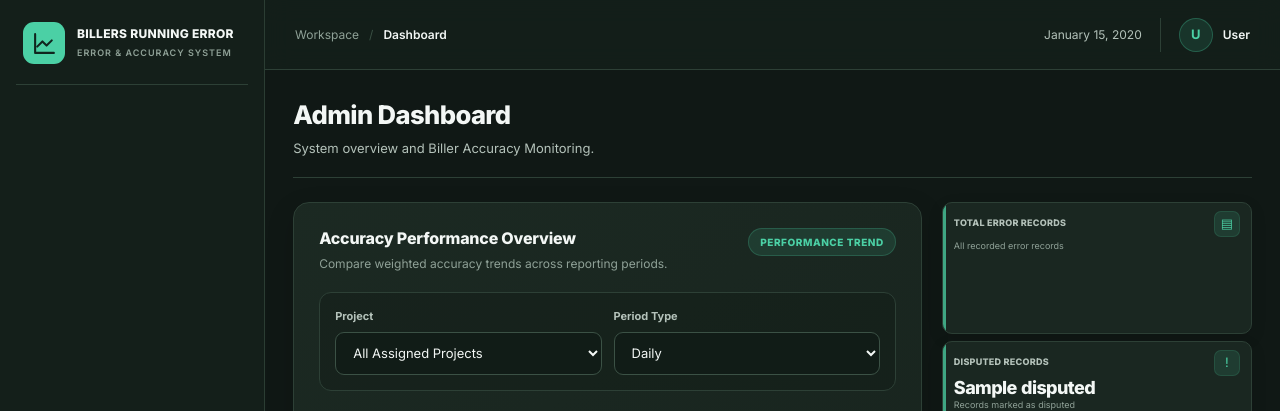
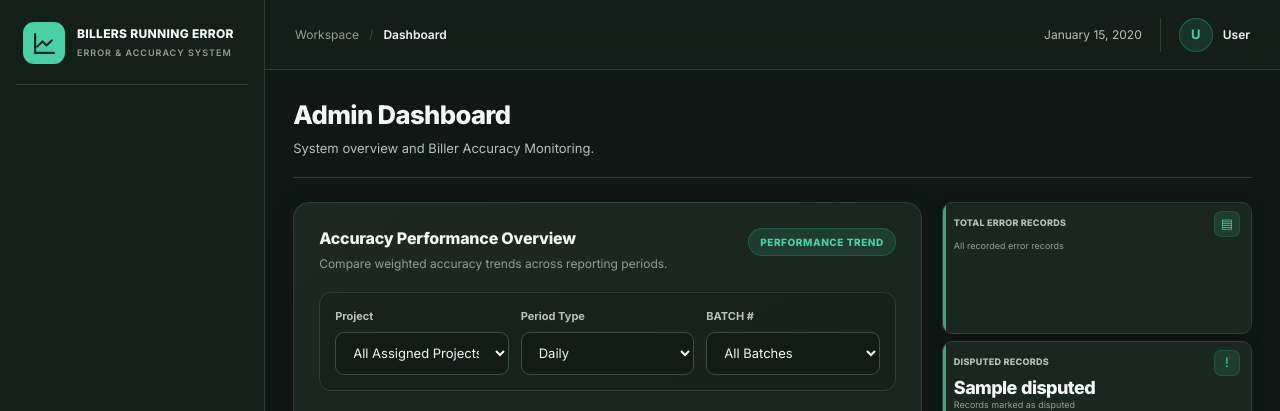
Before and after one commit to PurpleQueen04/billers-running-error-accuracy-system, a Flask app: template templates/admin.html in a window 1280 px wide. Shown: the top 411 px of the page. Run offline with Flask 3, Linux system fonts and the light colour scheme; the template is opened without the code that fills it: most values are stand-ins (such as "Sample title", 1, 10 or a date in 2020); some libraries are stand-ins or nearby versions.

Commit message:
Add BATCH filter to dashboard accuracy graph

```diff
--- a/templates/admin.html
+++ b/templates/admin.html
@@ -28,6 +28,16 @@
                 <option value="daily" {% if graph_period == 'daily' %}selected{% endif %}>Daily</option>
                 <option value="weekly" {% if graph_period == 'weekly' %}selected{% endif %}>Weekly</option>
                 <option value="monthly" {% if graph_period == 'monthly' %}selected{% endif %}>Monthly</option>
+            </select>
+        </div>
+
+        <div class="filter-group">
+            <label for="graph_batch">BATCH #</label>
+            <select name="graph_batch" id="graph_batch" onchange="this.form.submit()">
+                <option value="all" {% if graph_selected_batch == 'all' %}selected{% endif %}>All Batches</option>
+                {% for batch in graph_batch_options %}
+                    <option value="{{ batch }}" {% if graph_selected_batch == batch %}selected{% endif %}>{{ batch }}</option>
+                {% endfor %}
             </select>
         </div>
     </form>
```
